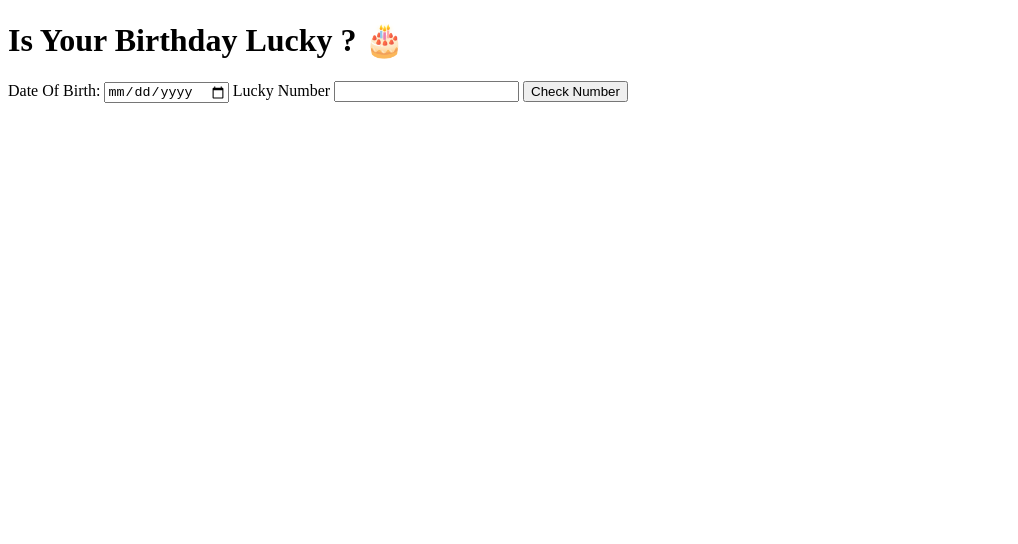
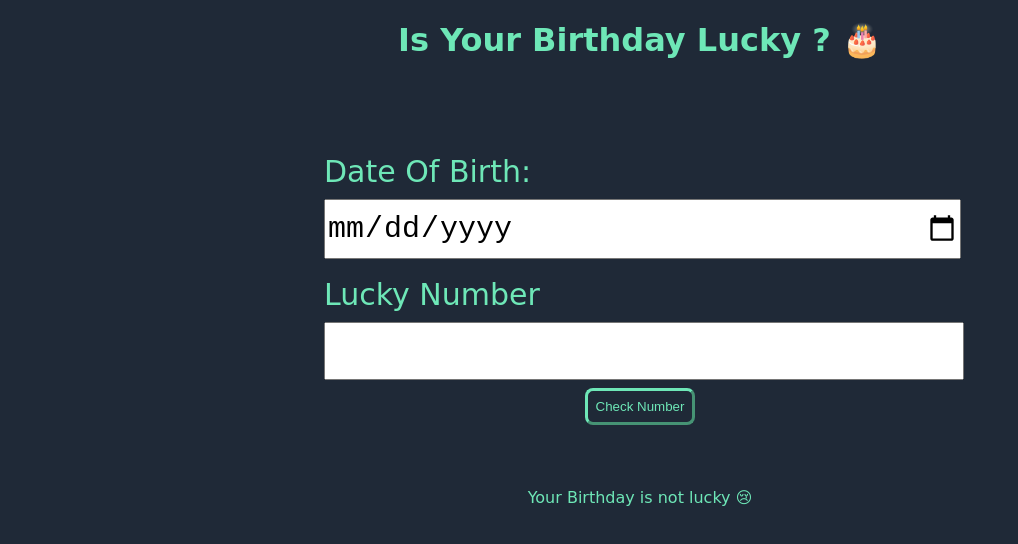
Before and after one commit to anjali1102/Is-ur-Birthday-Lucky, a plain HTML site: page index.html in a window 1280 px wide. Both pictures are taken after a click on the button "Check Number". Shown: the whole page, without its empty margins (0-1018 px from the left). Drawn offline with Linux system fonts and the light colour scheme; a web font is replaced by a local one.

Commit message:
"birthday lucky check"

```diff
--- a/index.html
+++ b/index.html
@@ -14,6 +14,7 @@
       <label for="lucky-number">Lucky Number</label>
       <input type="number" id="lucky-number" />
       <button id="check-number">Check Number</button>
+      <div id="output-box"></div>
     </div>
     <script src="script.js"></script>
   </body>
--- a/script.js
+++ b/script.js
@@ -1,24 +1,18 @@
 const dateOfBirth = document.querySelector("#date-pf-birth");
 const luckyNumber = document.querySelector("#lucky-number");
 const checkNumberButton = document.querySelector("#check-number");
+const outputBox = document.querySelector("#output-box");
 
-function compareValues(sum, luckyNumber) {
-  console.log("#lucky-number");
-}
-
-function checkNumberIsLucky() {
-  const dob = dateOfBirth.value;
-  const sum = calculateSum(dob);
-  console.log(sum);
-}
-
-function calculateSum(dob) {
-  dob = dob.replaceAll("-", "");
-  let sum = 0;
-  for (let index = 0; index < dob.length; index++) {
-    sum = sum + Number(dob.charAt(index));
+checkNumberButton.addEventListener("click", function () {
+  var dob = dateOfBirth.value;
+  var validdob = dob.replaceAll("-", "");
+  let dateSum = 0;
+  for (let i = 0; i < validdob.length; i++) {
+    dateSum = dateSum + Number(validdob.charAt(i));
   }
-  return sum;
-}
-
-checkNumberButton.addEventListener("click", checkNumberIsLucky);
+  if (dateSum % Number(luckyNumber.value) === 0) {
+    outputBox.innerText = "YAY ! , Your birthday is lucky 🚀";
+  } else {
+    outputBox.innerText = "Your Birthday is not lucky 😢";
+  }
+});
--- a/style.css
+++ b/style.css
@@ -1 +1,52 @@
-sc
+@import url("https://fonts.googleapis.com/css2?family=Gluten:wght@400;500&display=swap");
+
+:root {
+  --primary-dark: #1f2937;
+  --primary-green: #6ee7b7;
+}
+
+body {
+  font-family: "Gluten", cursive;
+  background-color: var(--primary-dark);
+  color: var(--primary-green);
+}
+
+h1 {
+  text-align: center;
+}
+
+.container {
+  padding-top: 5%;
+  width: 50%;
+  margin: auto;
+}
+
+input,
+label {
+  display: block;
+  font-size: 30px;
+  padding-bottom: 10px;
+  padding-top: 10px;
+}
+
+input {
+  margin-bottom: 0.5rem;
+  width: 100%;
+}
+
+#check-number {
+  display: block;
+  margin-top: 1rem;
+  margin: auto;
+  background: transparent;
+  color: var(--primary-green);
+  border-color: var(--primary-green);
+  border-width: medium;
+  padding: 0.5rem;
+  border-radius: 0.5rem;
+}
+
+#output-box{
+    padding-top: 10%;
+    text-align: center;
+}
```
